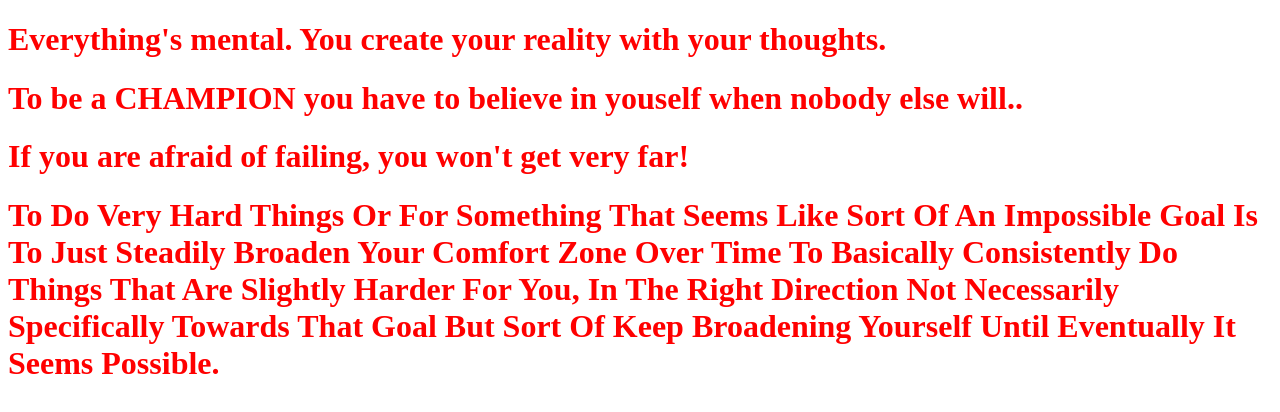
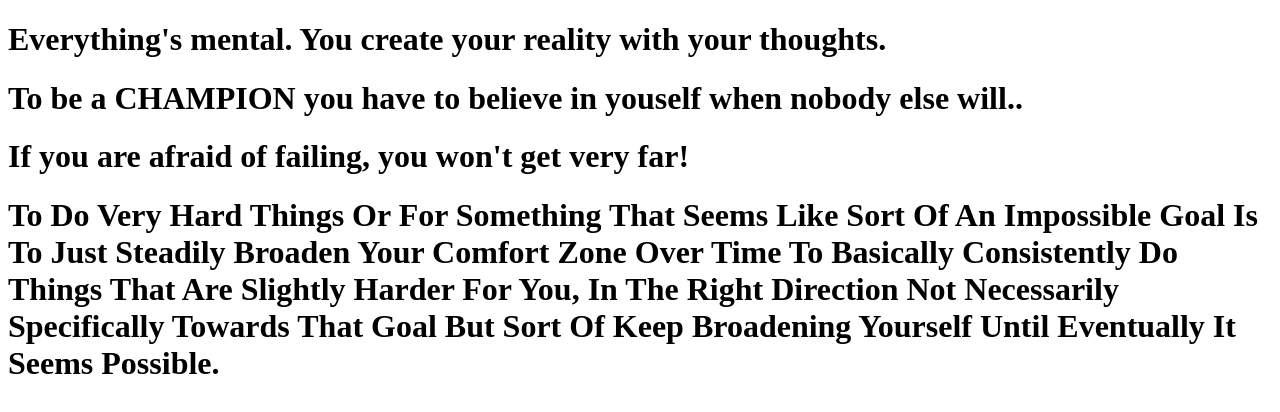
Before and after one commit to suneetsuniit/youhavetolearnvue, a Vue app: page / in a window 1280 px wide. Shown: the top 412 px of the page. Built offline with nearby package versions, Linux system fonts and the light colour scheme; the HTML template or start-up script is replaced by a standard one.

Commit message:
Update App.vue

```diff
--- a/src/App.vue
+++ b/src/App.vue
@@ -22,9 +22,6 @@ export default {
 };
 </script>
 
-<style  lang="scss">
-h1{
-  color:red;
-}
+<style  lang="scss" scoped>
 
 </style>
```
